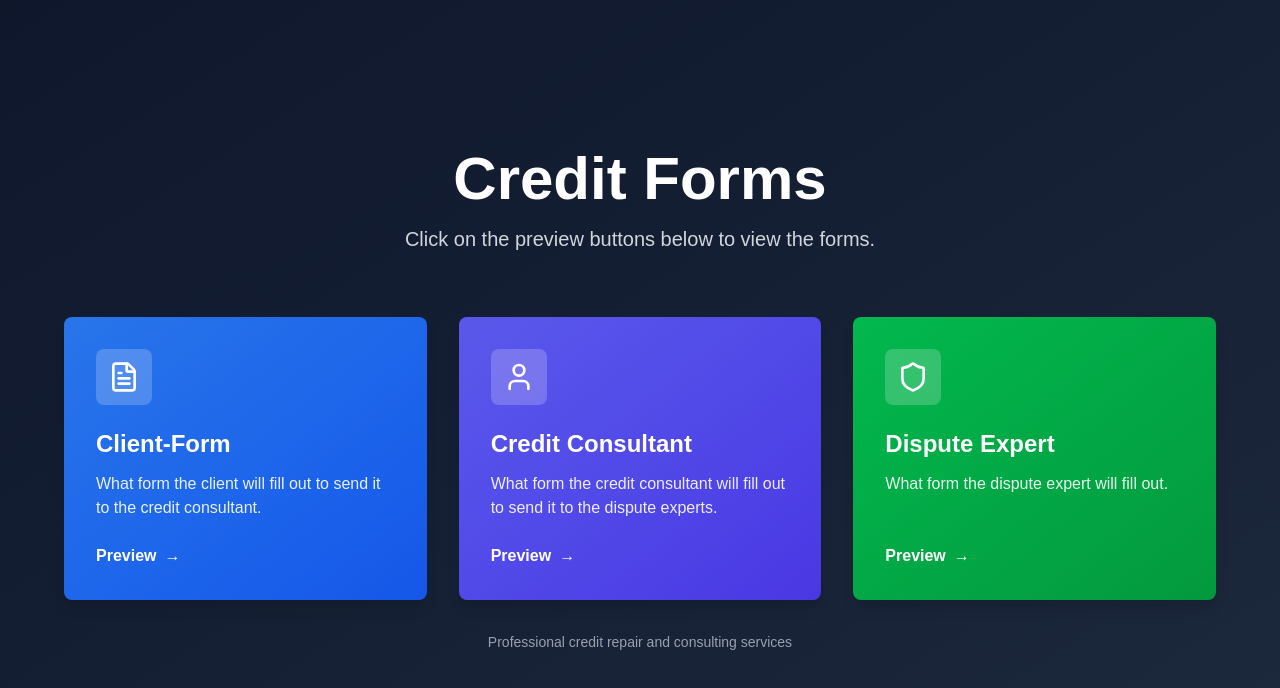
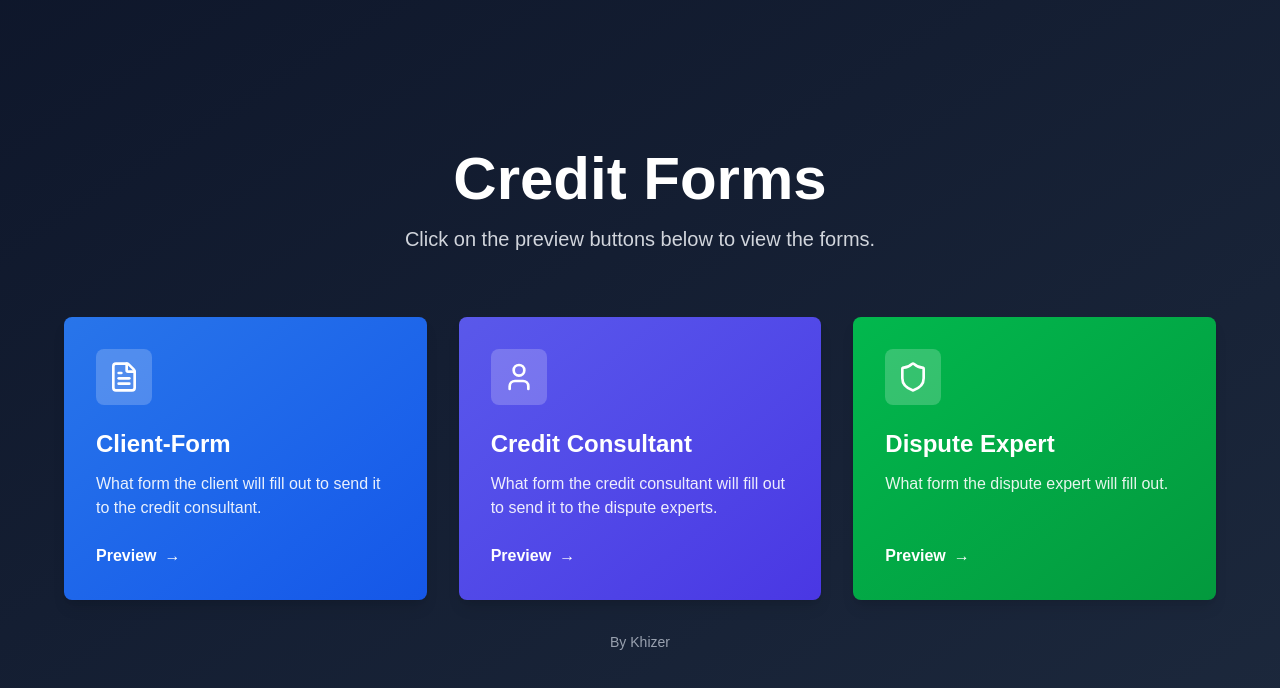
Before and after one commit to exiledftw/Credit-Forms, a Next.js app: page / in a window 1280 px wide. Shown: the top 688 px of the page. Built offline with nearby package versions, Linux system fonts and the light colour scheme.

Commit message:
Minor changes.

```diff
--- a/src/app/components/Landing.jsx
+++ b/src/app/components/Landing.jsx
@@ -81,7 +81,7 @@ export default function Landing() {
 
         {/* Footer */}
         <div className="text-center text-gray-400 text-sm">
-          <p>Professional credit repair and consulting services</p>
+          <p>By Khizer</p>
         </div>
       </div>
     </div>
```
